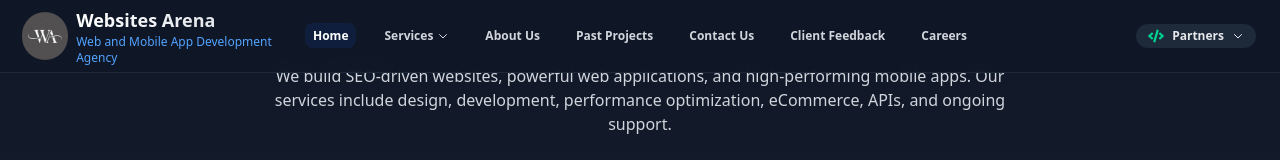
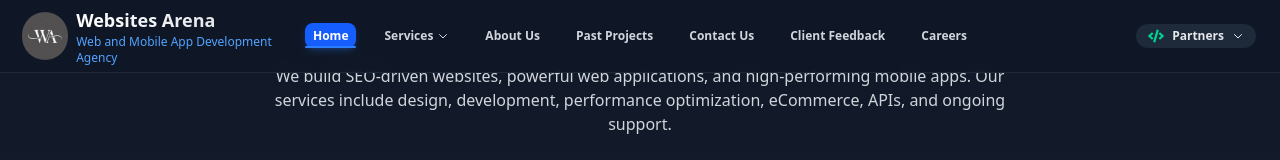
Before and after one commit to Thomas-Mwanzia/websitesarena-next, a Next.js app in the folder websitesarena/frontend-next/: page / in a window 1280 px wide. Shown: the top 160 px of the page. Built offline with nearby package versions, Linux system fonts and the light colour scheme.

Commit message:
Solved api calls

```diff
--- a/websitesarena/frontend-next/src/components/Navbar.jsx
+++ b/websitesarena/frontend-next/src/components/Navbar.jsx
@@ -158,11 +158,14 @@ export default function Navbar() {
                   href={item.href}
                   className={`text-xs font-semibold leading-5 transition-all duration-300 relative group px-2 py-1 rounded-lg ${
                     isActivePath(item.href)
-                      ? "text-white bg-blue-600/10"
-                      : "text-gray-300 hover:text-white"
+                      ? "text-white bg-blue-600 shadow-md shadow-blue-500/20"
+                      : "text-gray-300 hover:text-white hover:bg-blue-600/10"
                   }`}
                 >
                   {item.name}
+                  {isActivePath(item.href) && (
+                    <span className="absolute bottom-0 left-0 w-full h-0.5 bg-blue-500 rounded-full transform scale-x-100"></span>
+                  )}
                 </Link>
               )}
             </div>
@@ -285,7 +288,11 @@ export default function Navbar() {
                   ) : (
                     <Link
                       href={item.href}
-                      className="block rounded-lg px-2 py-2 text-sm font-semibold text-gray-300 hover:bg-gray-800 hover:text-white transition-colors"
+                      className={`block rounded-lg px-2 py-2 text-sm font-semibold transition-colors relative ${
+                        isActivePath(item.href)
+                          ? "text-white bg-blue-600/20 border-l-4 border-blue-500"
+                          : "text-gray-300 hover:bg-gray-800 hover:text-white"
+                      }`}
                       onClick={() => setMobileMenuOpen(false)}
                     >
                       {item.name}
```
